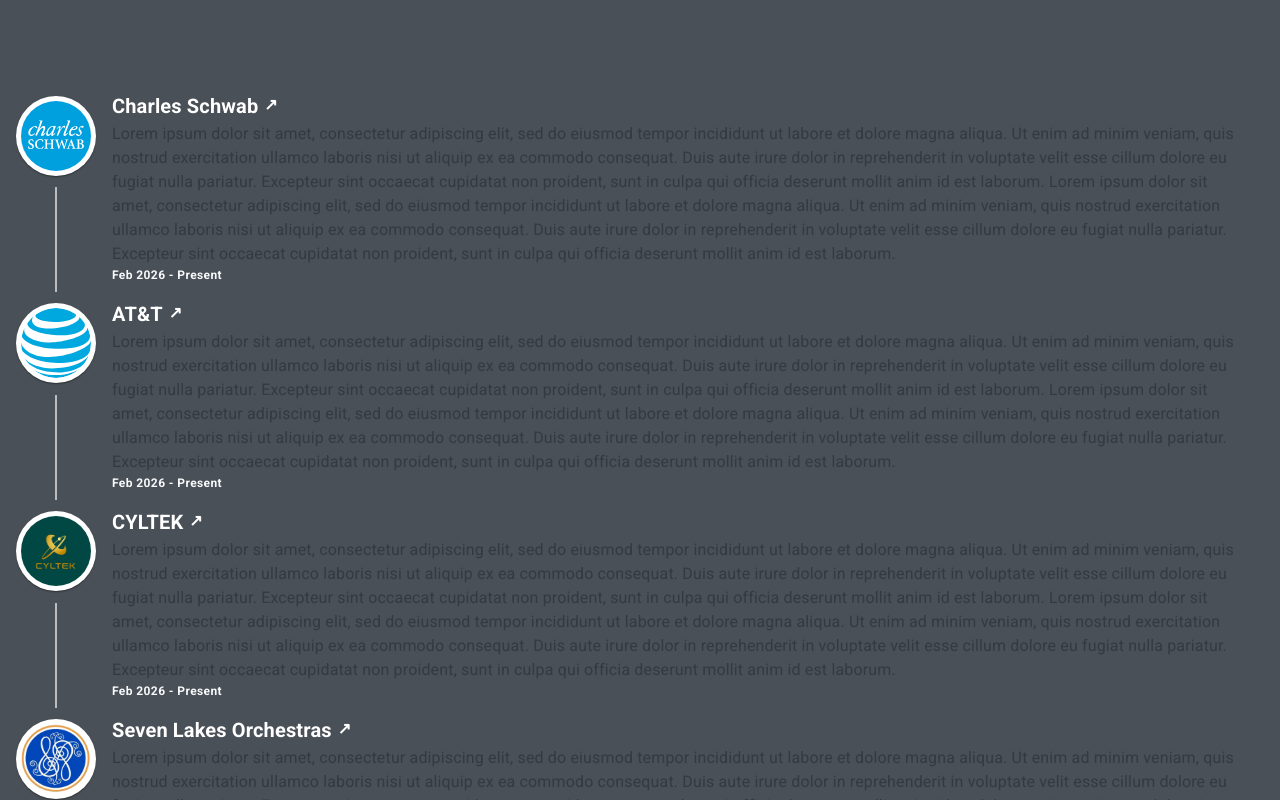
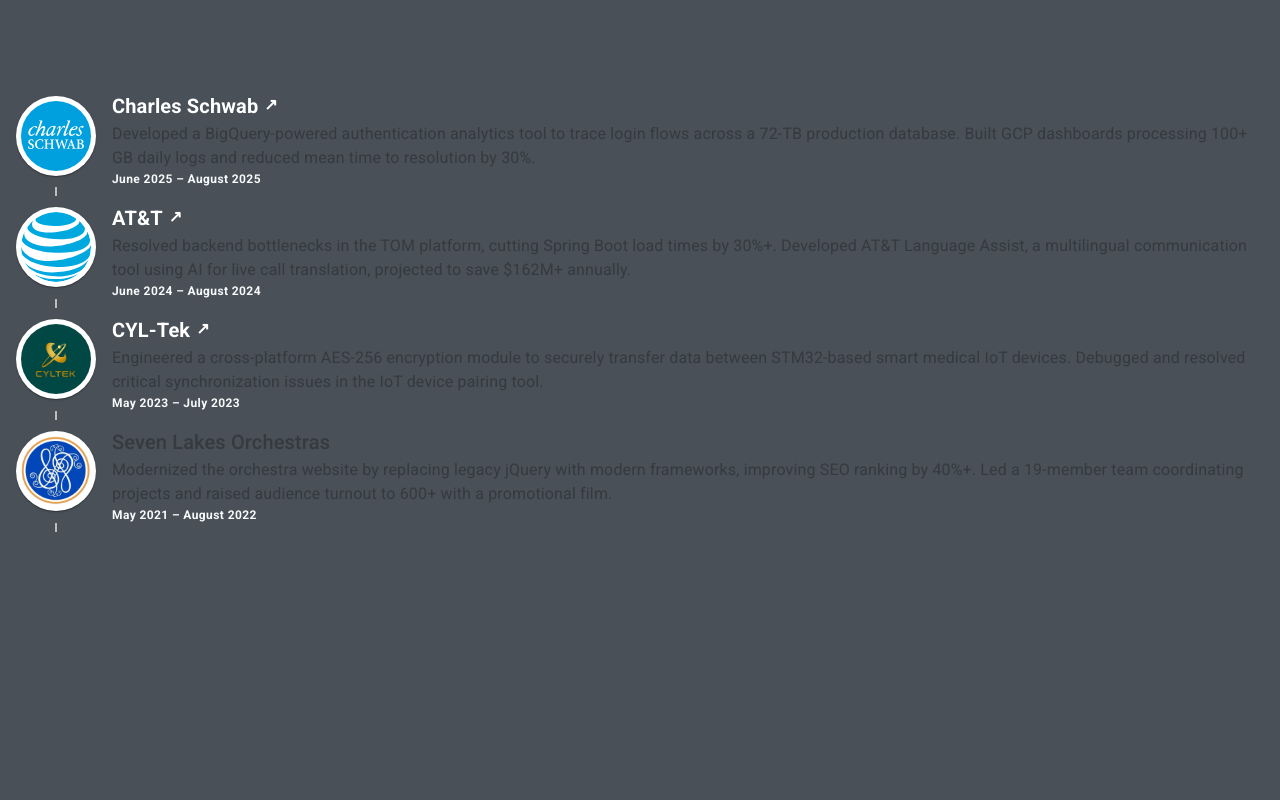
Before and after one commit to DereC4/derek-chen-website, a Next.js app: page / in a window 1280 px wide. Shown: the part 780-1580 px from the top of the page. Built offline with nearby package versions, Linux system fonts and the light colour scheme.

Commit message:
feat: link our job experience arrays to read from there but not entirely dynamic because we want to control which we show

```diff
--- a/src/components/ExperienceTimeline.tsx
+++ b/src/components/ExperienceTimeline.tsx
@@ -13,6 +13,12 @@ import Att from '@/assets/pics/att.svg';
 import Schwab from '@/assets/pics/schwab.svg';
 import Slork from '@/assets/pics/slork.jpg';
 import { Typography } from '@mui/material';
+import { experiences } from '@/data/experiences';
+
+const schwabExperience = experiences.find((experience) => experience.company === 'Charles Schwab');
+const attExperience = experiences.find((experience) => experience.company === 'AT&T');
+const cyltekExperience = experiences.find((experience) => experience.company === 'CYL-Tek');
+const slorkExperience = experiences.find((experience) => experience.company === 'Seven Lakes Orchestras');
 
 const ExperienceTimeline = () => {
     return (
@@ -46,22 +52,15 @@ const ExperienceTimeline = () => {
                 </TimelineSeparator>
                 <TimelineContent>
                     <Typography variant='h6' component='span'>
-                        <ArrowLink label='Charles Schwab' href='https://www.schwab.com' target='_blank' />
+                        <ArrowLink
+                            label={schwabExperience?.company ?? 'Charles Schwab'}
+                            href={schwabExperience?.companyLink ?? 'https://www.schwab.com'}
+                            target='_blank'
+                        />
                     </Typography>
-                    <Typography>
-                        Lorem ipsum dolor sit amet, consectetur adipiscing elit, sed do eiusmod tempor incididunt ut
-                        labore et dolore magna aliqua. Ut enim ad minim veniam, quis nostrud exercitation ullamco
-                        laboris nisi ut aliquip ex ea commodo consequat. Duis aute irure dolor in reprehenderit in
-                        voluptate velit esse cillum dolore eu fugiat nulla pariatur. Excepteur sint occaecat cupidatat
-                        non proident, sunt in culpa qui officia deserunt mollit anim id est laborum. Lorem ipsum dolor
-                        sit amet, consectetur adipiscing elit, sed do eiusmod tempor incididunt ut labore et dolore
-                        magna aliqua. Ut enim ad minim veniam, quis nostrud exercitation ullamco laboris nisi ut aliquip
-                        ex ea commodo consequat. Duis aute irure dolor in reprehenderit in voluptate velit esse cillum
-                        dolore eu fugiat nulla pariatur. Excepteur sint occaecat cupidatat non proident, sunt in culpa
-                        qui officia deserunt mollit anim id est laborum.
-                    </Typography>
+                    <Typography>{schwabExperience?.shortDescription}</Typography>
                     <Typography variant='caption' sx={{ fontWeight: 600, display: 'block', color: 'var(--primary)' }}>
-                        Feb 2026 - Present{' '}
+                        {schwabExperience?.period}
                     </Typography>
                 </TimelineContent>
             </TimelineItem>
@@ -84,22 +83,15 @@ const ExperienceTimeline = () => {
                 </TimelineSeparator>
                 <TimelineContent>
                     <Typography variant='h6' component='span'>
-                        <ArrowLink label='AT&T' href='https://www.att.com' target='_blank' />
+                        <ArrowLink
+                            label={attExperience?.company ?? 'AT&T'}
+                            href={attExperience?.companyLink ?? 'https://www.att.com'}
+                            target='_blank'
+                        />
                     </Typography>
-                    <Typography>
-                        Lorem ipsum dolor sit amet, consectetur adipiscing elit, sed do eiusmod tempor incididunt ut
-                        labore et dolore magna aliqua. Ut enim ad minim veniam, quis nostrud exercitation ullamco
-                        laboris nisi ut aliquip ex ea commodo consequat. Duis aute irure dolor in reprehenderit in
-                        voluptate velit esse cillum dolore eu fugiat nulla pariatur. Excepteur sint occaecat cupidatat
-                        non proident, sunt in culpa qui officia deserunt mollit anim id est laborum. Lorem ipsum dolor
-                        sit amet, consectetur adipiscing elit, sed do eiusmod tempor incididunt ut labore et dolore
-                        magna aliqua. Ut enim ad minim veniam, quis nostrud exercitation ullamco laboris nisi ut aliquip
-                        ex ea commodo consequat. Duis aute irure dolor in reprehenderit in voluptate velit esse cillum
-                        dolore eu fugiat nulla pariatur. Excepteur sint occaecat cupidatat non proident, sunt in culpa
-                        qui officia deserunt mollit anim id est laborum.
-                    </Typography>
+                    <Typography>{attExperience?.shortDescription}</Typography>
                     <Typography variant='caption' sx={{ fontWeight: 600, display: 'block', color: 'var(--primary)' }}>
-                        Feb 2026 - Present{' '}
+                        {attExperience?.period}
                     </Typography>
                 </TimelineContent>
             </TimelineItem>
@@ -122,22 +114,15 @@ const ExperienceTimeline = () => {
                 </TimelineSeparator>
                 <TimelineContent>
                     <Typography variant='h6' component='span'>
-                        <ArrowLink label='CYLTEK' href='https://www.cyl-tek.com/' target='_blank' />
+                        <ArrowLink
+                            label={cyltekExperience?.company ?? 'CYL-Tek'}
+                            href={cyltekExperience?.companyLink ?? 'https://www.cyl-tek.com/'}
+                            target='_blank'
+                        />
                     </Typography>
-                    <Typography>
-                        Lorem ipsum dolor sit amet, consectetur adipiscing elit, sed do eiusmod tempor incididunt ut
-                        labore et dolore magna aliqua. Ut enim ad minim veniam, quis nostrud exercitation ullamco
-                        laboris nisi ut aliquip ex ea commodo consequat. Duis aute irure dolor in reprehenderit in
-                        voluptate velit esse cillum dolore eu fugiat nulla pariatur. Excepteur sint occaecat cupidatat
-                        non proident, sunt in culpa qui officia deserunt mollit anim id est laborum. Lorem ipsum dolor
-                        sit amet, consectetur adipiscing elit, sed do eiusmod tempor incididunt ut labore et dolore
-                        magna aliqua. Ut enim ad minim veniam, quis nostrud exercitation ullamco laboris nisi ut aliquip
-                        ex ea commodo consequat. Duis aute irure dolor in reprehenderit in voluptate velit esse cillum
-                        dolore eu fugiat nulla pariatur. Excepteur sint occaecat cupidatat non proident, sunt in culpa
-                        qui officia deserunt mollit anim id est laborum.
-                    </Typography>
+                    <Typography>{cyltekExperience?.shortDescription}</Typography>
                     <Typography variant='caption' sx={{ fontWeight: 600, display: 'block', color: 'var(--primary)' }}>
-                        Feb 2026 - Present{' '}
+                        {cyltekExperience?.period}
                     </Typography>
                 </TimelineContent>
             </TimelineItem>
@@ -160,26 +145,19 @@ const ExperienceTimeline = () => {
                 </TimelineSeparator>
                 <TimelineContent>
                     <Typography variant='h6' component='span'>
-                        <ArrowLink
-                            label='Seven Lakes Orchestras'
-                            href='https://sevenlakesorchestras.org/'
-                            target='_blank'
-                        />
+                        {slorkExperience?.companyLink ? (
+                            <ArrowLink
+                                label={slorkExperience.company}
+                                href={slorkExperience.companyLink}
+                                target='_blank'
+                            />
+                        ) : (
+                            slorkExperience?.company ?? 'Seven Lakes Orchestras'
+                        )}
                     </Typography>
-                    <Typography>
-                        Lorem ipsum dolor sit amet, consectetur adipiscing elit, sed do eiusmod tempor incididunt ut
-                        labore et dolore magna aliqua. Ut enim ad minim veniam, quis nostrud exercitation ullamco
-                        laboris nisi ut aliquip ex ea commodo consequat. Duis aute irure dolor in reprehenderit in
-                        voluptate velit esse cillum dolore eu fugiat nulla pariatur. Excepteur sint occaecat cupidatat
-                        non proident, sunt in culpa qui officia deserunt mollit anim id est laborum. Lorem ipsum dolor
-                        sit amet, consectetur adipiscing elit, sed do eiusmod tempor incididunt ut labore et dolore
-                        magna aliqua. Ut enim ad minim veniam, quis nostrud exercitation ullamco laboris nisi ut aliquip
-                        ex ea commodo consequat. Duis aute irure dolor in reprehenderit in voluptate velit esse cillum
-                        dolore eu fugiat nulla pariatur. Excepteur sint occaecat cupidatat non proident, sunt in culpa
-                        qui officia deserunt mollit anim id est laborum.
-                    </Typography>
+                    <Typography>{slorkExperience?.shortDescription}</Typography>
                     <Typography variant='caption' sx={{ fontWeight: 600, display: 'block', color: 'var(--primary)' }}>
-                        Feb 2026 - Present{' '}
+                        {slorkExperience?.period}
                     </Typography>
                 </TimelineContent>
             </TimelineItem>
--- a/src/components/navbar.tsx
+++ b/src/components/navbar.tsx
@@ -17,7 +17,7 @@ const Navbar: React.FC = () => {
             <div className='max-w-[1100px] w-full mx-auto h-full flex justify-between items-center px-5'>
                 <div className='flex'>
                     <h1 className='font-bold text-2xl text-primary cursor-pointer'>
-                        <Link href='/'>Derek Chen</Link>
+                        <Link href='/'>Derek</Link>
                     </h1>
                 </div>
 
```
